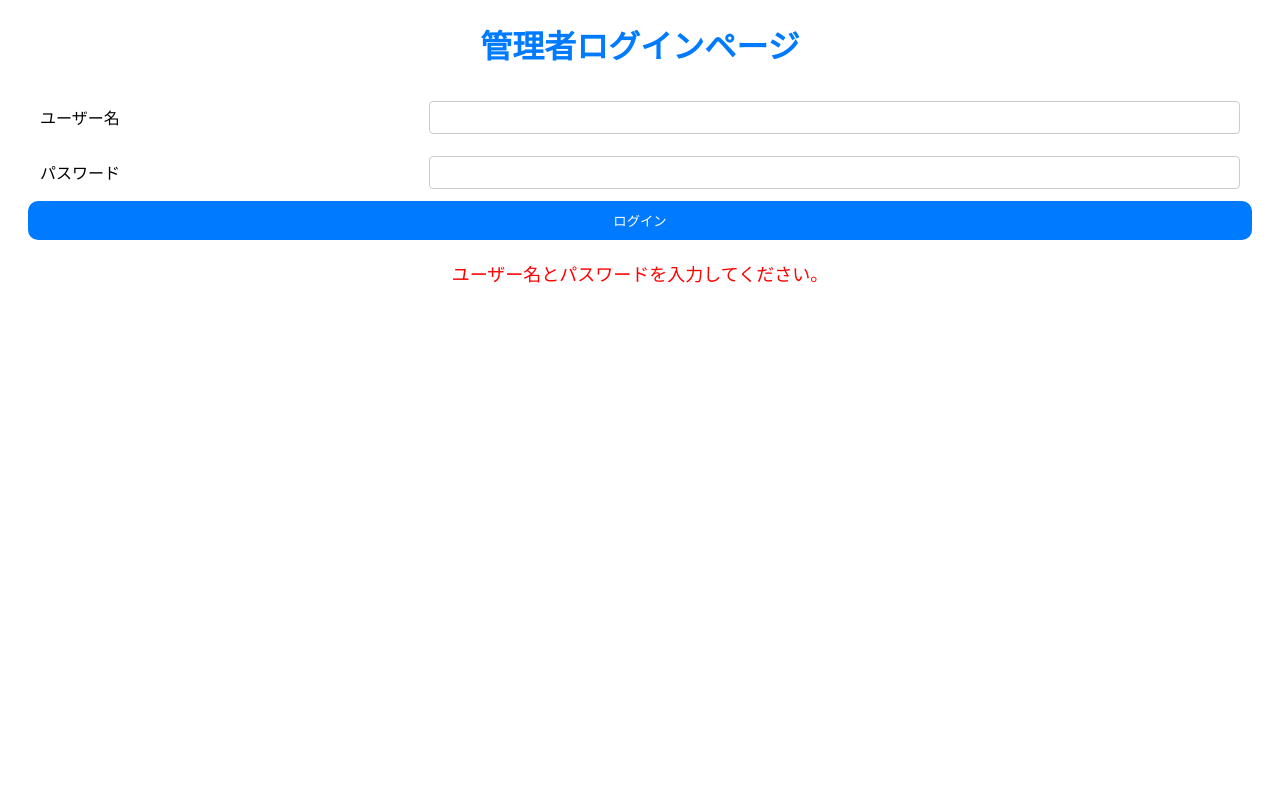
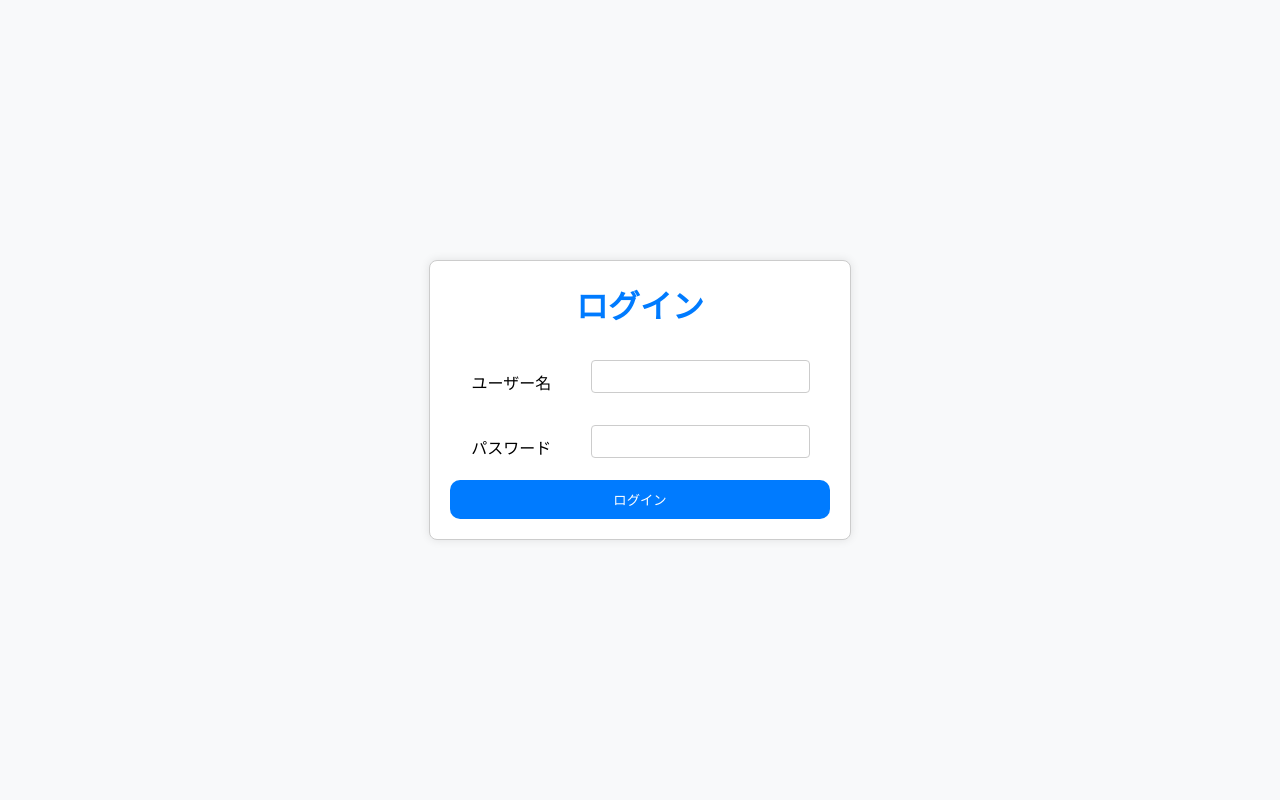
Before and after one commit to kyoei77/ChineseFood, a PHP site: page /login.php in a window 1280 px wide. Run offline with PHP 8.4, Linux system fonts and the light colour scheme.

Commit message:
20240618

```diff
--- a/admin/admin.php
+++ b/admin/admin.php
@@ -183,8 +183,8 @@ foreach ($foods as $food) {
                     <td><?php echo $food['typefood']; ?></td>
                     <td><a href=<?php echo $serverName . $food['foodimage']; ?>>image</a></td>
                     <td><?php echo $food['introduction']; ?></td>
-                    <td><a href="./delete_food.php?id=<?php echo $food['id']; ?>" onclick="return confirm('この料理を削除しますか？')">削除</a></td>
-                    <td><a href="./edit_food.php?id=<?php echo $food['id']; ?>">編集</a></td>
+                    <td class="edit"><a href="./delete_food.php?id=<?php echo $food['id']; ?>" onclick="return confirm('この料理を削除しますか？')">削除</a></td>
+                    <td class="delete"><a href="./edit_food.php?id=<?php echo $food['id']; ?>">編集</a></td>
                 </tr>
             <?php } ?>
         <?php } ?>
@@ -192,5 +192,5 @@ foreach ($foods as $food) {
     <!-- ホームページに戻る -->
 
 </body>
-
+s
 </html>
--- a/admin/admin1.css
+++ b/admin/admin1.css
@@ -25,7 +25,6 @@ form {
 
 table {
     width: 100%;
-    border-collapse: collapse;
 }
 
 table th{
--- a/admin/admin2.css
+++ b/admin/admin2.css
@@ -21,7 +21,6 @@ h1 {
 
 table {
     width: 100%;
-    border-collapse: collapse;
     margin-bottom: 20px;
 }
 
--- a/comment/comment.php
+++ b/comment/comment.php
@@ -4,10 +4,6 @@ $login = "mysql:host=localhost;dbname=chinesefood;charset=utf8";
 $db_id = "testuser";
 $db_pass = "testpass";
 
-$ngo = null;
-
-isset($ngo);
-empty($ngo);
 
 try {
     // データベースに接続
@@ -50,7 +46,7 @@ try {
         // 成功したらリダイレクトするなどの処理を行う
         // 例えば、コメントが追加されたページにリダイレクトする場合は以下のようにする
 
-        echo"コメントしました。";
+        echo"<p>コメントしました。</p>";
         // exit();
 
 } catch (PDOException $e) {
--- a/homepage.html
+++ b/homepage.html
@@ -10,7 +10,7 @@
 
 <body>
     <h1>中国八大料理、あなたの声</h1>
-
+    <!-- 検索機能 -->
     <form method="GET" action="./search.php" class="search">
         <label for="keyword">キーワード検索:</label>
         <input type="text" name="keyword" id="keyword">
--- a/login.php
+++ b/login.php
@@ -4,15 +4,31 @@
 <head>
     <meta charset="UTF-8">
     <meta name="viewport" content="width=device-width, initial-scale=1.0">
-    <title>Document</title>
+    <title>管理者ログインページ</title>
     <style>
-        h1 {
-            text-align: center;
-            color: #007bff;
+        body {
+            display: flex;
+            justify-content: center;
+            align-items: center;
+            height: 100vh;
+            margin: 0;
+            background-color: #f8f9fa;
         }
 
-        form {
-            margin: 20px;
+        .login-container {
+            width: 380px;
+            margin: auto;
+            padding: 20px;
+            background-color: #ffffff;
+            border: 1px solid #cccccc;
+            border-radius: 8px;
+            box-shadow: 0 0 10px rgba(0, 0, 0, 0.1);
+            text-align: center;
+        }
+
+        h1 {
+            margin-top: 0;
+            color: #007bff;
         }
 
         table {
@@ -25,8 +41,9 @@
 
         input[type="text"],
         input[type="password"] {
-            width: 100%;
+            width: calc(100% - 16px);
             padding: 8px;
+            margin-bottom: 10px;
             border: 1px solid #ccc;
             border-radius: 4px;
             box-sizing: border-box;
@@ -39,17 +56,26 @@
             color: #fff;
             border: none;
             border-radius: 10px;
+
         }
 
         input[type="submit"]:hover {
             background-color: white;
             color: #007bff;
         }
+
+        .error-message {
+            color: red;
+            font-size: 18px;
+            text-align: center;
+            margin-top: 10px;
+        }
     </style>
 </head>
 
 <body>
-    <h1>管理者ログインページ</h1>
+    <div class="login-container">
+        <h1>ログイン</h1>
         <form action="login.php" method="post">
             <table>
                 <tr>
@@ -63,23 +89,15 @@
             </table>
             <input type="submit" value="ログイン">
         </form>
-</body>
-
-</html>
 
         <?php
-
-//入力された数値の取得
+        if ($_SERVER["REQUEST_METHOD"] == "POST") {
          if (isset($_POST["id"], $_POST["pass"])) {
     // ユーザー名とパスワードが送信された場合の処理
     $input_id = $_POST["id"];
     $input_pass = $_POST["pass"];
 
-    // 以降のログイン処理を行う
-
-
     //DB接続に必要な情報
-
     $login = "mysql:host=localhost;dbname=chinesefood;charset=utf8";
     $db_id = "testuser";
     $db_pass = "testpass";
@@ -103,7 +121,6 @@ if (isset($_POST["id"], $_POST["pass"])) {
 
     // パスワードの比較
     if ($stmt->rowCount() > 0 && $input_pass == $result[0]["password"]) {
-        // echo "ログイン完了";
         $new_location = "./admin/admin.php";
         header("Location: $new_location");
         exit;
@@ -111,9 +128,11 @@ if (isset($_POST["id"], $_POST["pass"])) {
         echo "<p style='color: red; font-size: 18px;text-align: center;'>ユーザー名またはパスワード間違っています</p>";
     }
             } else {
-    // ユーザー名とパスワードが送信されなかった場合の処理
-    echo "<p style='color: red; font-size: 18px; text-align: center;'>ユーザー名とパスワードを入力してください。</p>";
+                echo "<p class='error-message'>ユーザー名とパスワードを入力してください。</p>";
             }
+        }
+        ?>
+    </div>
+</body>
 
-
-?>
+</html>
--- a/types/hc.php
+++ b/types/hc.php
@@ -39,11 +39,11 @@ try {
     <p class="intro">
     &emsp;徽菜は、中国安徽省の郷土料理。福州、泉州、アモイなどの地方料理を代表として発達している。<br>
     &emsp;その特徴は原材料選定が質朴で、火の使い方を重視し、油がきつく色鮮やかで、スープだし、原材料本来の味を維持することにある。調理法は遠火焼き、煮込み、煮物に長じている。
+    </p>
     <iframe
         src="https://www.google.com/maps/embed?pb=!1m18!1m12!1m3!1d3464695.8180707656!2d114.62428009109763!3d32.00178365872384!2m3!1f0!2f0!3f0!3m2!1i1024!2i768!4f13.1!3m3!1m2!1s0x3434a48ca17082d7%3A0x7aa8d6156e75706d!2z5Lit6I-v5Lq65rCR5YWx5ZKM5Zu9IOWuieW-veecgQ!5e0!3m2!1sja!2sjp!4v1717733394825!5m2!1sja!2sjp"
         width="600" height="450" style="border:0;" allowfullscreen="" loading="lazy"
         referrerpolicy="no-referrer-when-downgrade"></iframe>
-    </p>
     <h2>料理一覧</h2>
     <?php foreach ($hc_dishes as $dish) { ?>
     <?php if ($dish['flag'] != 0) { ?>
```
Also changed, not shown: hpstyle.css (+32 -30 lines), search.css (+17 -20 lines), search.php (+7 -2 lines). Lines whose indentation alone changed are shown as unchanged.
